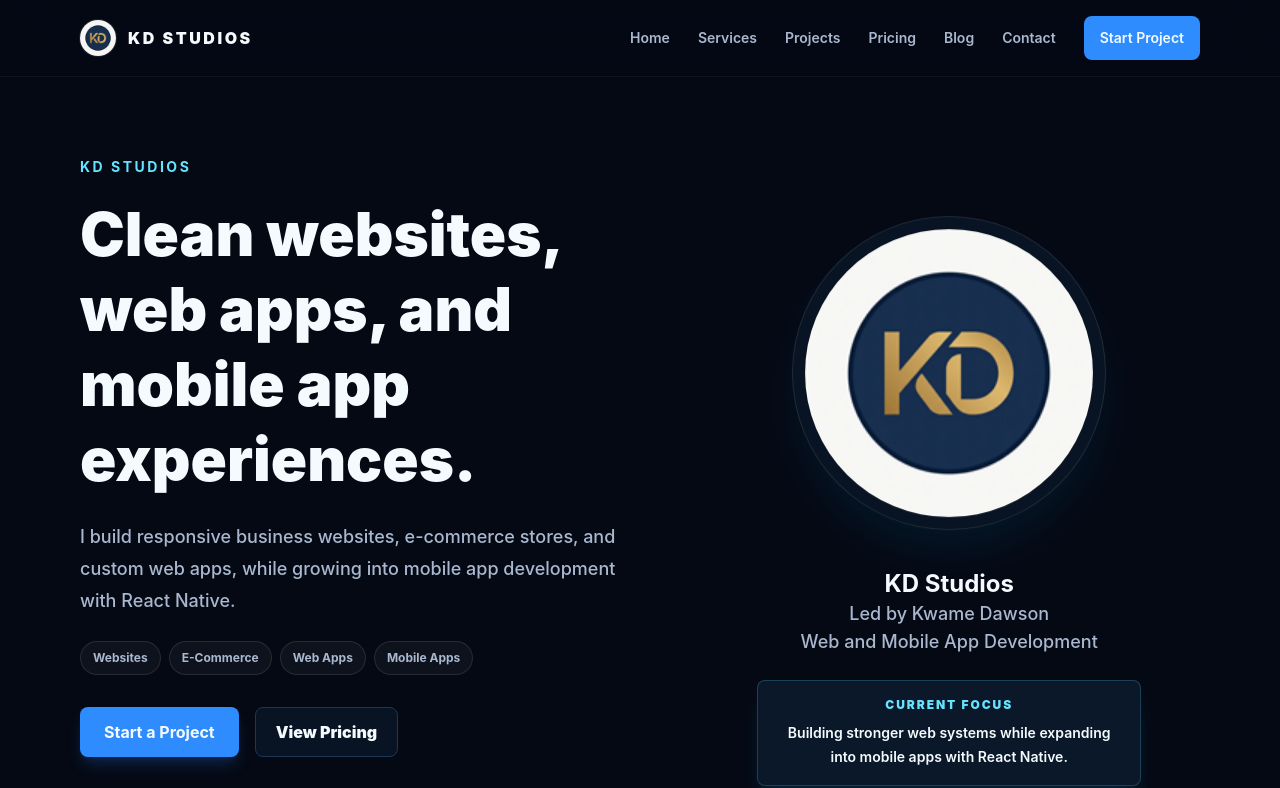
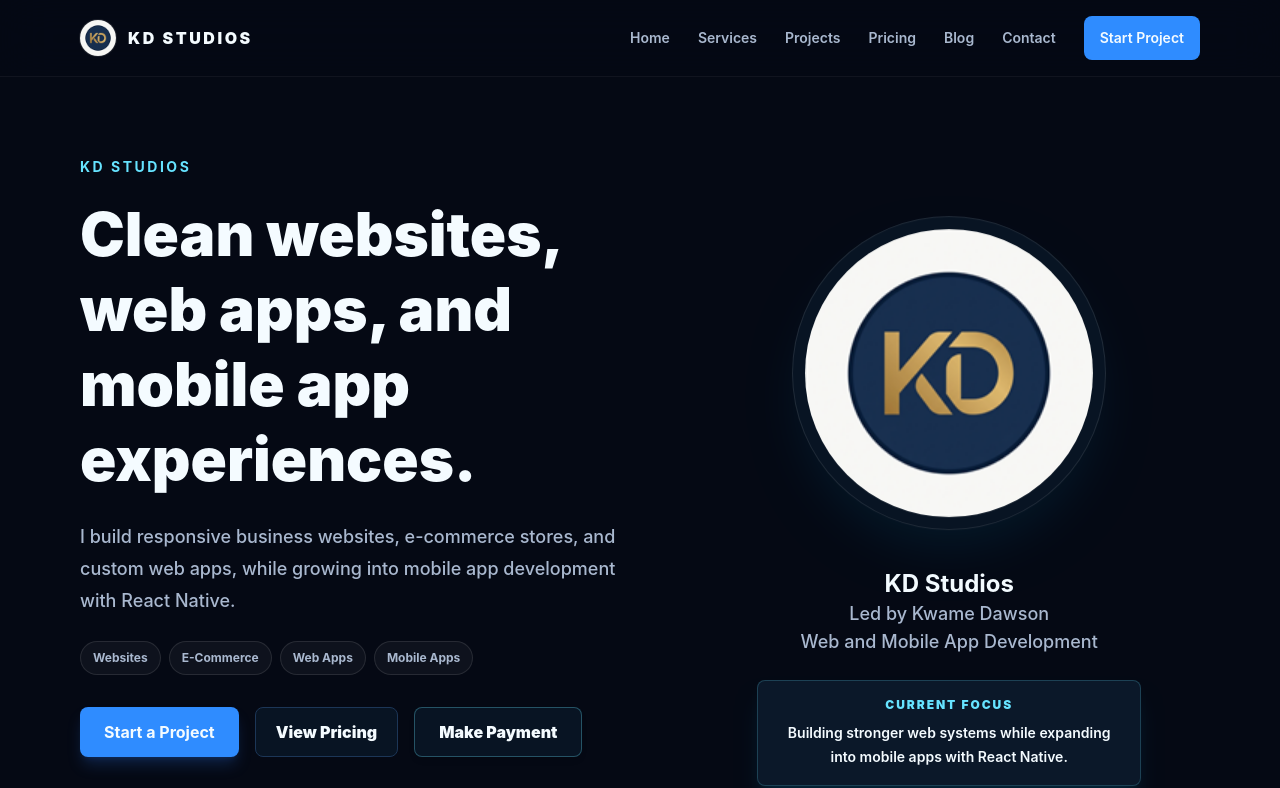
Before and after one commit to Kod-19/portfolio-site, a React (Vite) app: page / in a window 1280 px wide. Shown: the top 788 px of the page. Built offline with nearby package versions, Linux system fonts and the light colour scheme.

Commit message:
Add 'Make Payment' button to Hero component for improved user access

```diff
--- a/src/components/Hero.jsx
+++ b/src/components/Hero.jsx
@@ -44,6 +44,12 @@ const Hero = () => {
           >
             View Pricing
           </a>
+          <a
+            href='/payments'
+            className='hidden lg:inline-flex min-h-12 items-center justify-center rounded-lg border border-(--primary-color)/30 bg-(--surface-bg) px-6 py-3 text-sm font-black text-(--title-color) shadow-md transition hover:border-(--primary-color) hover:text-(--primary-color) sm:text-base'
+          >
+            Make Payment
+          </a>
         </div>
 
         <div className='hidden gap-3 pt-8 sm:grid sm:grid-cols-3'>
```
